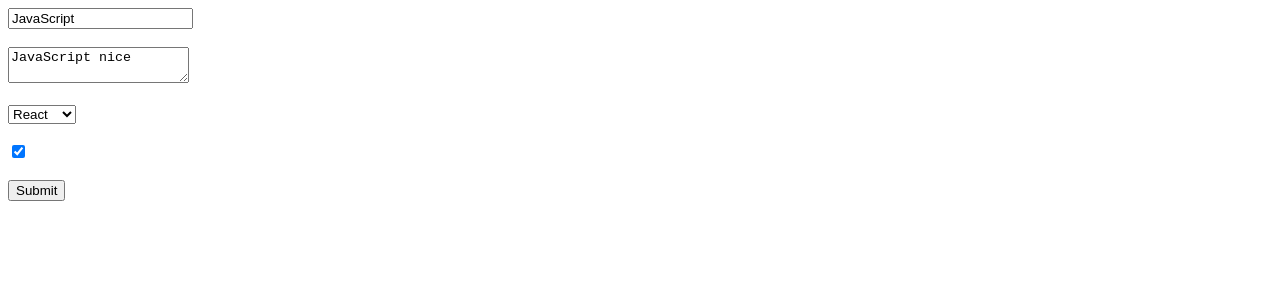
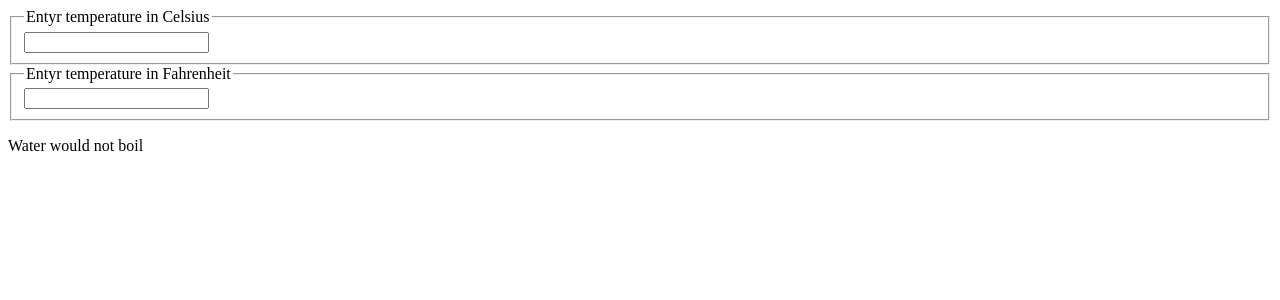
Before and after one commit to mkstamin/reactjs, a React (Create React App) app: page / in a window 1280 px wide. Shown: the top 300 px of the page. Built offline with nearby package versions, Linux system fonts and the light colour scheme.

Commit message:
Lifting State Up - Think State in a React way

```diff
--- a/src/App.js
+++ b/src/App.js
@@ -1,11 +1,7 @@
-import Form from './component/Form';
+import Calculator from './component/Calculator';
 
 function App() {
-    return (
-        <div>
-            <Form />
-        </div>
-    );
+    return <Calculator />;
 }
 
 export default App;
--- /dev/null
+++ b/src/component/BoilingVerdict.js
@@ -0,0 +1,10 @@
+import React from 'react';
+
+function BoilingVerdict({ celsius = 0 }) {
+    if (celsius >= 100) {
+        return <p>The water would boil</p>;
+    }
+    return <p>Water would not boil</p>;
+}
+
+export default BoilingVerdict;
--- /dev/null
+++ b/src/component/Calculator.js
@@ -0,0 +1,44 @@
+import React, { PureComponent } from 'react';
+import { convert, toCelsius, toFahrenheit } from '../lib/converter';
+import BoilingVerdict from './BoilingVerdict';
+import TemperatureInput from './TemperatureInput';
+
+class Calculator extends PureComponent {
+    state = {
+        temperature: '',
+        scale: 'c',
+    };
+
+    handleChange = (e, scale) => {
+        this.setState({
+            temperature: e.target.value,
+            scale,
+        });
+    };
+
+    render() {
+        const { temperature, scale } = this.state;
+
+        const celsius = scale === 'f' ? convert(temperature, toCelsius) : temperature;
+
+        const fahrenheit = scale === 'c' ? convert(temperature, toFahrenheit) : temperature;
+
+        return (
+            <div>
+                <TemperatureInput
+                    scale="c"
+                    temperature={celsius}
+                    onTemperatureChange={this.handleChange}
+                />
+                <TemperatureInput
+                    scale="f"
+                    temperature={fahrenheit}
+                    onTemperatureChange={this.handleChange}
+                />
+                <BoilingVerdict celsius={parseFloat(temperature)} />
+            </div>
+        );
+    }
+}
+
+export default Calculator;
--- a/src/component/Form.js
+++ /dev/null
@@ -1,80 +0,0 @@
-import React, { PureComponent } from 'react';
-
-class Form extends PureComponent {
-    state = {
-        title: 'JavaScript',
-        text: 'JavaScript nice',
-        library: 'React',
-        isChecked: true,
-    };
-
-    handleChange = (e) => {
-        // this.setState({
-        //     [e.target.name]: e.target.value,
-        // });
-
-        if (e.target.type === 'text') {
-            this.setState({
-                title: e.target.value,
-            });
-        } else if (e.target.type === 'textarea') {
-            this.setState({
-                text: e.target.value,
-            });
-        } else if (e.target.type === 'select-one') {
-            this.setState({
-                library: e.target.value,
-            });
-        } else if (e.target.type === 'checkbox') {
-            this.setState({
-                isChecked: e.target.checked,
-            });
-        } else {
-            console.log('Nothing here');
-        }
-    };
-
-    submitHandler = (e) => {
-        e.preventDefault();
-        const { title, text, library, isChecked } = this.state;
-        console.log(title, text, library, isChecked);
-    };
-
-    render() {
-        const { title, text, library, isChecked } = this.state;
-        return (
-            <div>
-                <form onSubmit={this.submitHandler}>
-                    <input name="title" type="text" value={title} onChange={this.handleChange} />
-
-                    <br />
-                    <br />
-
-                    <textarea name="text" value={text} onChange={this.handleChange} />
-
-                    <br />
-                    <br />
-
-                    <select value={library} onChange={this.handleChange}>
-                        <option value="React">React</option>
-                        <option value="Angular">Angular</option>
-                        <option value="VueJs">VueJs</option>
-                    </select>
-
-                    <br />
-                    <br />
-
-                    <input type="checkbox" checked={isChecked} onChange={this.handleChange} />
-
-                    <br />
-                    <br />
-
-                    <input type="submit" value="Submit" />
-                </form>
-                {/* <p>{title}</p> */}
-            </div>
-        );
-    }
-}
-
-export default Form;
--- /dev/null
+++ b/src/component/TemperatureInput.js
@@ -0,0 +1,21 @@
+import React from 'react';
+
+const scaleName = {
+    c: 'Celsius',
+    f: 'Fahrenheit',
+};
+
+function TemperatureInput({ temperature, scale, onTemperatureChange }) {
+    return (
+        <fieldset>
+            <legend>Entyr temperature in {scaleName[scale]}</legend>
+            <input
+                type="text"
+                value={temperature}
+                onChange={(e) => onTemperatureChange(e, scale)}
+            />
+        </fieldset>
+    );
+}
+
+export default TemperatureInput;
--- /dev/null
+++ b/src/lib/converter.js
@@ -0,0 +1,19 @@
+/* eslint-disable import/prefer-default-export */
+export function toCelsius(fahrenheit) {
+    return ((fahrenheit - 32) * 5) / 9;
+}
+
+export function toFahrenheit(celsius) {
+    return (celsius * 9) / 5 + 32;
+}
+
+export function convert(temperature, convertTo) {
+    const input = parseFloat(temperature);
+    if (Number.isNaN(input)) {
+        return '';
+    }
+
+    const output = convertTo(input);
+    const rounded = Math.round(output * 1000) / 1000;
+    return rounded.toString();
+}
```
Also changed, not shown: src/_App.js (deleted, +0 -12 lines), src/component/Button.js (deleted, +0 -26 lines), src/component/Clock.js (deleted, +0 -46 lines), src/component/ClockList.js (deleted, +0 -13 lines).
